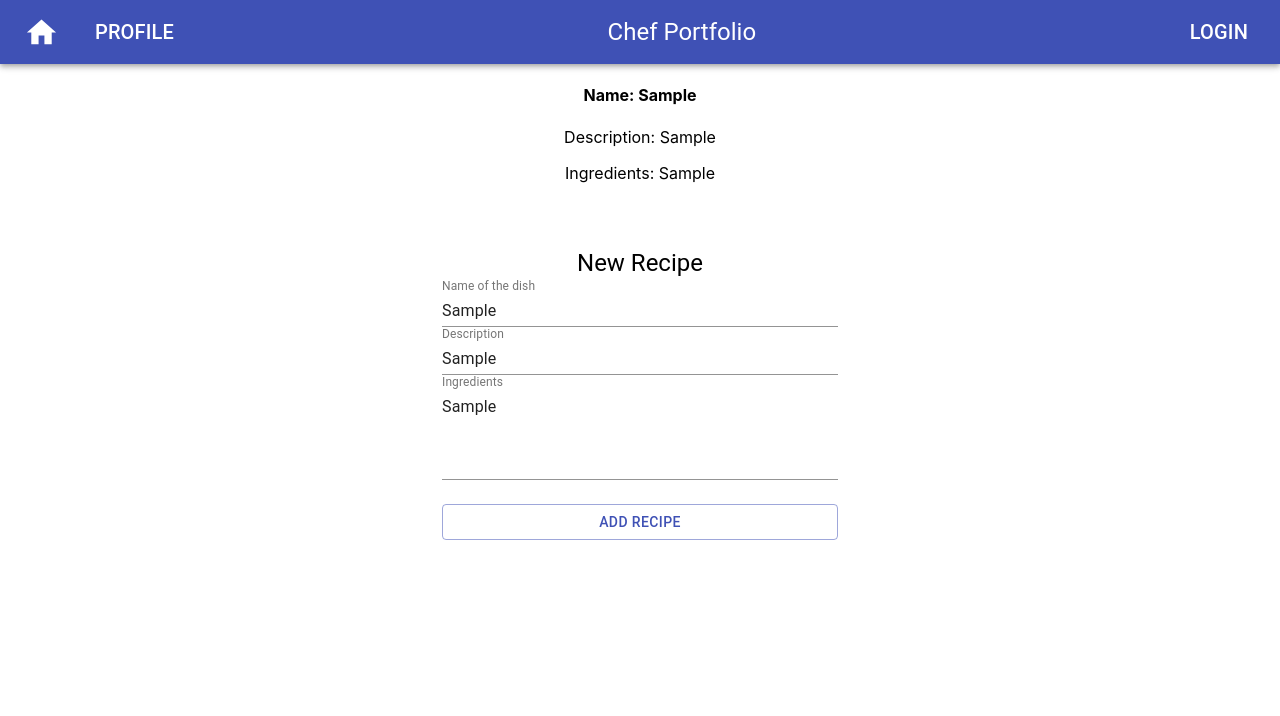
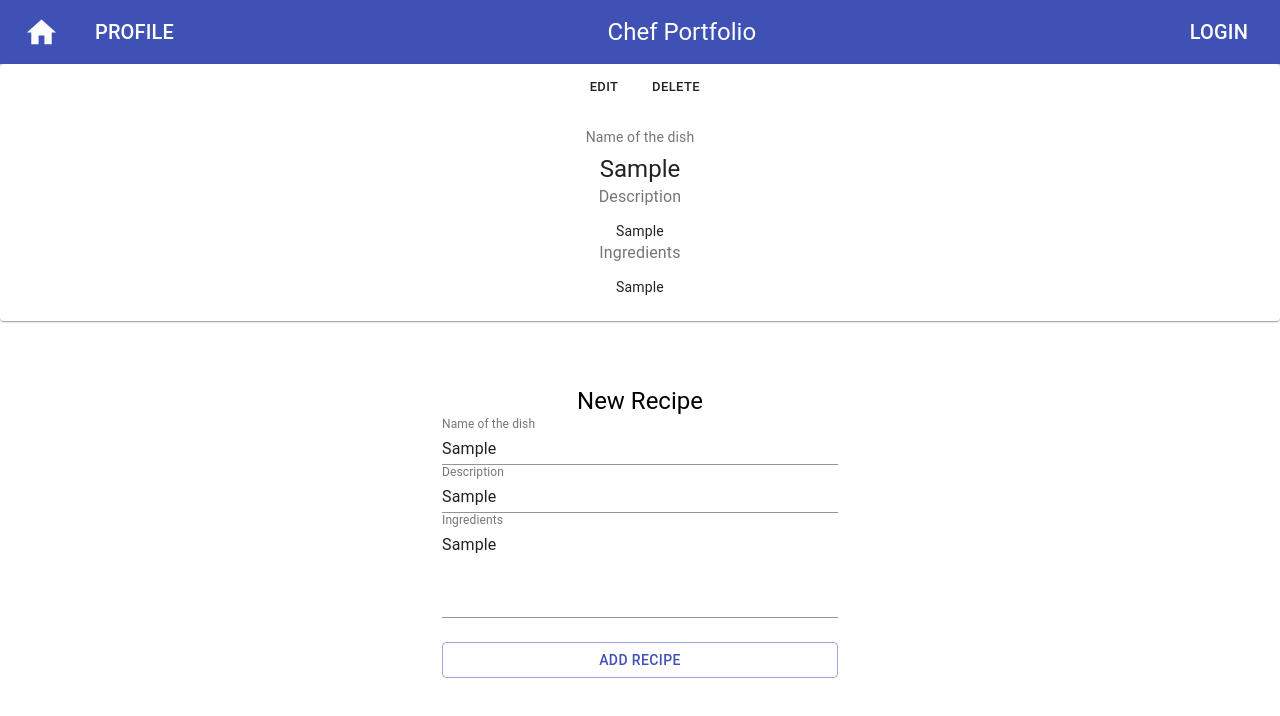
Before and after one commit to chef-portfolio-build/Front-end, a React (Create React App) app in the folder my-app/: page /profile in a window 1280 px wide. Both pictures are taken after typing "Sample", "Sample", "Sample" into the empty fields and a click on the button "ADD RECIPE". Shown: the top 716 px of the page. Built offline with nearby package versions, Linux system fonts and the light colour scheme.

Commit message:
added styling for adding recipes

```diff
--- a/my-app/src/components/NavBar.js
+++ b/my-app/src/components/NavBar.js
@@ -5,7 +5,6 @@ import Typography from "@material-ui/core/Typography";
 import Button from "@material-ui/core/Button";
 import IconButton from "@material-ui/core/IconButton";
 import HomeIcon from "@material-ui/icons/Home";
-import Link from '@material-ui/core/Link';
 
 import { makeStyles } from '@material-ui/core/styles';
 
--- a/my-app/src/components/Recipes.js
+++ b/my-app/src/components/Recipes.js
@@ -1,14 +1,68 @@
 import React from 'react';
+import { makeStyles } from '@material-ui/core/styles';
+import Card from '@material-ui/core/Card';
+import CardActions from '@material-ui/core/CardActions';
+import CardContent from '@material-ui/core/CardContent';
+import Button from '@material-ui/core/Button';
+import Typography from '@material-ui/core/Typography';
+
+const useStyles = makeStyles({
+  card: {
+    display: 'flex',
+    justifyContent: 'center',
+    alignItems: 'center',
+    flexDirection: 'column',
+    flexWrap: 'wrap',
+  },
+  bullet: {
+    display: 'inline-block',
+    margin: '0 2px',
+    transform: 'scale(0.8)',
+  },
+  title: {
+    fontSize: 14,
+  },
+  pos: {
+    marginBottom: 12,
+  },
+});
 
 const Recipes = props => {
+
+  const classes = useStyles();
+
   return (
     <div>
       {props.recipes.map(recipe => (
-        <div>
-          <h4>Name: {recipe.title}</h4>
-          <p>Description: {recipe.description}</p>
-          <p>Ingredients: {recipe.ingredients}</p>
-        </div>
+        <Card className={classes.card}>
+          <CardActions>
+            <Button size="small">Edit</Button>
+            <Button size="small">Delete</Button>
+          </CardActions>
+
+          <CardContent>
+            <Typography className={classes.title} color="textSecondary" gutterBottom>
+              Name of the dish
+            </Typography>
+            <Typography variant="h5" component="h2">
+              {recipe.title}
+            </Typography>
+
+            <Typography className={classes.pos} color="textSecondary">
+              Description
+            </Typography>
+            <Typography variant="body2" component="p">
+              {recipe.description}
+            </Typography>
+
+            <Typography className={classes.pos} color="textSecondary">
+              Ingredients
+            </Typography>
+            <Typography variant="body2" component="p">
+              {recipe.ingredients}
+            </Typography>
+          </CardContent>
+        </Card>
       ))}
     </div>
   );
```
